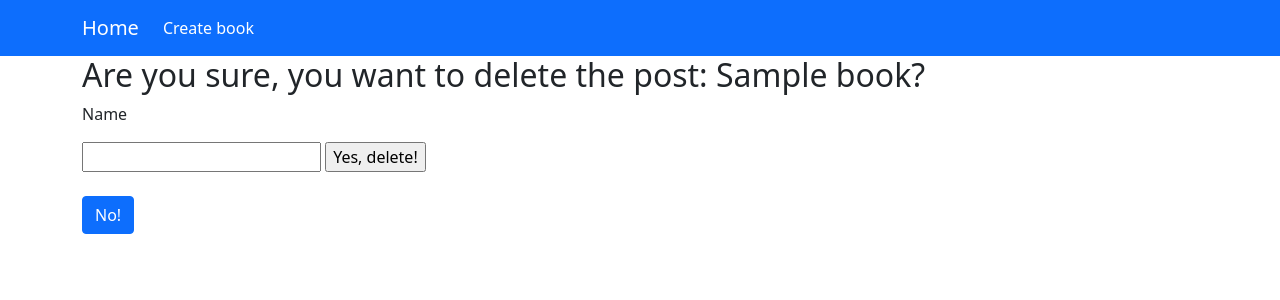
After one commit to Kirillo1/Guest_book, a Django app: page /business/1/delete in a window 1280 px wide. The commit adds this page. Shown: the top 300 px of the page. Run offline with Django 4.2, Linux system fonts and the light colour scheme; tables that the repository leaves empty hold one stand-in row (values such as "Sample post").

Commit message:
Реализовано удаление записей с подтверждением Имени

```diff
--- a/Guest_book/urls.py
+++ b/Guest_book/urls.py
@@ -16,11 +16,12 @@ Including another URLconf
 from django.contrib import admin
 from django.urls import path
 
-from book.views import index_view, create_book_view, book_update
+from book.views import index_view, create_book_view, book_update, book_delete
 
 urlpatterns = [
     path('admin/', admin.site.urls),
     path('', index_view, name="index"),
     path('books/add/', create_book_view, name="create_book_view"),
     path('book/<int:pk>/update', book_update, name="book_update"),
+    path('business/<int:pk>/delete', book_delete, name="book_delete"),
 ]
--- a/book/forms.py
+++ b/book/forms.py
@@ -11,3 +11,8 @@ class GuestBookForm(forms.Form):
                                 label="Your text",
                                 widget=forms.widgets.Textarea(attrs={"rows": 5, "cols": 20}),
                                 error_messages={"required": 'Enter data'})
+
+
+class GuestBookDeleteForm(forms.Form):
+    name = forms.CharField(max_length=30, required=True, label="Name",
+                           error_messages={"required": 'Enter data'})
--- /dev/null
+++ b/book/templates/book_delete.html
@@ -0,0 +1,12 @@
+{% extends "base.html" %}
+
+{% block content %}
+    <form action="{% url "book_delete" guest_book.pk %}" method="POST">
+        {% csrf_token %}
+        <h2>
+            Are you sure, you want to delete the post: {{ guest_book.name }}?</h2>
+        {% include "partial/form.html" with button_text="Yes, delete!" %}
+    </form>
+    <br/>
+    <a class="btn btn-primary" href="{% url "index" %}" role="button">No!</a>
+{% endblock %}
--- a/book/views.py
+++ b/book/views.py
@@ -1,6 +1,6 @@
 from django.shortcuts import render, redirect
 
-from book.forms import GuestBookForm
+from book.forms import GuestBookForm, GuestBookDeleteForm
 from book.models import GuestBook
 
 
@@ -42,3 +42,19 @@ def book_update(request, pk):
             guest_book.save()
             return redirect("index")
         return render(request, 'book_update.html', {'guest_book': guest_book, 'form': form})
+
+
+def book_delete(request, pk):
+    guest_book = GuestBook.objects.get(pk=pk)
+    if request.method == 'GET':
+        form = GuestBookDeleteForm()
+        return render(request, "book_delete.html", {'guest_book': guest_book, "form": form})
+    else:
+        form = GuestBookDeleteForm(data=request.POST)
+        if form.is_valid():
+            if form.cleaned_data.get("name") != guest_book.name:
+                form.errors['name'] = ["There is no such name"]
+                return render(request, "book_delete.html", {'guest_book': guest_book, "form": form})
+            guest_book.delete()
+            return redirect("index")
+        return render(request, "book_delete.html", {'guest_book': guest_book, "form": form})
```
Also changed, not shown: book/templates/index.html (+8 -8 lines).
